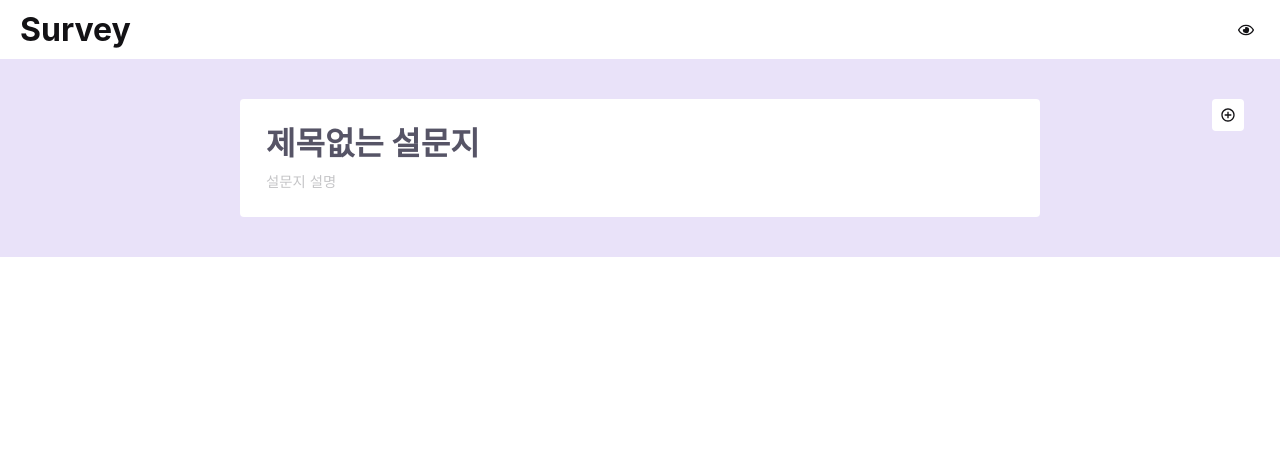
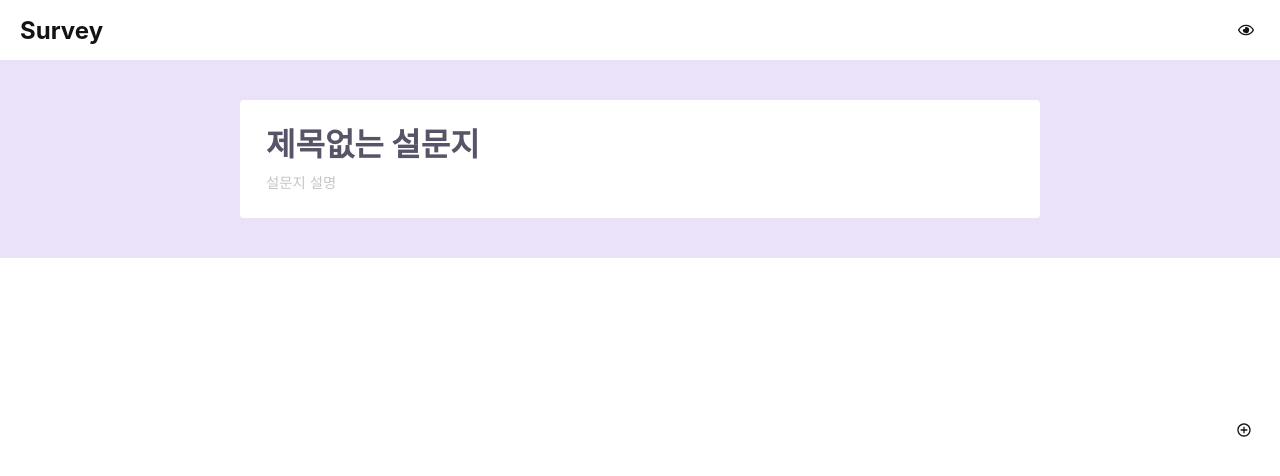
Before and after one commit to dcyoo777/survey, a React (Create React App) app: page / in a window 1280 px wide. Shown: the top 476 px of the page. Built offline with nearby package versions, Linux system fonts and the light colour scheme.

Commit message:
FEAT: UI fix

```diff
--- a/src/view/component/page/Header.scss
+++ b/src/view/component/page/Header.scss
@@ -9,9 +9,15 @@ header {
   align-items: center;
   justify-content: space-between;
   top: 0;
-  padding: 10px  20px;
+  height: 60px;
+  padding: 0 20px;
   background-color: $white;
-  z-index: 1;
+  z-index: 10;
+
+  h1 {
+    font-size: 24px;
+    font-weight: 700;
+  }
 
   .mode-button {
     display: flex;
--- a/src/view/component/page/Main.scss
+++ b/src/view/component/page/Main.scss
@@ -13,8 +13,10 @@ main {
 
   .controller {
     position: fixed;
-    right: 4px;
-    transform: translateX(-100%);
+    top: calc(60px + (100% - 60px) / 2);
+    right: 20px;
+    transform: translateY(-50%);
+    z-index: 2;
 
     &-body {
       padding: 4px;
--- a/src/view/component/question/Question.tsx
+++ b/src/view/component/question/Question.tsx
@@ -15,8 +15,8 @@ import useClickOutside from "../../../hook/useClickOutside";
 import cn from "classnames";
 import {useDispatch, useSelector} from "react-redux";
 import {useDrag, useDrop} from "react-dnd";
-import {RxDragHandleHorizontal} from "react-icons/rx";
 import {RootState} from "../../../redux";
+import {MdDragHandle} from "react-icons/md";
 
 // @ts-ignore
 export const questionContext:React.Context<{
@@ -99,8 +99,8 @@ function Question({sectionId, question}: QuestionProps) {
                  onMouseLeave={() => setIsHover(false)}
             >
                 <div ref={preview} className={"question-drag"}>
-                    {isHover && <div ref={drag} className={"question-handle"}>
-                        <RxDragHandleHorizontal/>
+                    {mode === SURVEY_MODE.EDIT && isHover && <div ref={drag} className={"question-handle"}>
+                        <MdDragHandle />
                     </div>}
                     {isDragging && <div className={"question-dragging"}>
                     </div>}
--- a/src/view/component/question/form/QuestionOptionDrag.tsx
+++ b/src/view/component/question/form/QuestionOptionDrag.tsx
@@ -1,11 +1,15 @@
-import {QuestionOptionType} from "../../../../redux/type";
+import {QuestionOptionType, SURVEY_MODE} from "../../../../redux/type";
 import React from "react";
 import {useDrag} from "react-dnd";
 import {RiDraggable} from "react-icons/ri";
 import './QuestionOption.scss';
+import {useSelector} from "react-redux";
+import {selectMode} from "../../../../redux/survey";
 
 
 const QuestionOptionDrag = ({type, questionKey, option, children}: {type: string, questionKey: string, option: QuestionOptionType, children: React.ReactNode}) => {
+
+    const mode = useSelector(selectMode);
 
     const [isHover, setIsHover] = React.useState<boolean>(false);
 
@@ -25,7 +29,7 @@ const QuestionOptionDrag = ({type, questionKey, option, children}: {type: string
              onMouseEnter={() => setIsHover(true)}
              onMouseLeave={() => setIsHover(false)}
         >
-            {isHover && <div ref={drag} className={"question-option-handle"}>
+            {mode === SURVEY_MODE.EDIT && isHover && <div ref={drag} className={"question-option-handle"}>
                 <RiDraggable />
             </div>}
             {children}
```
